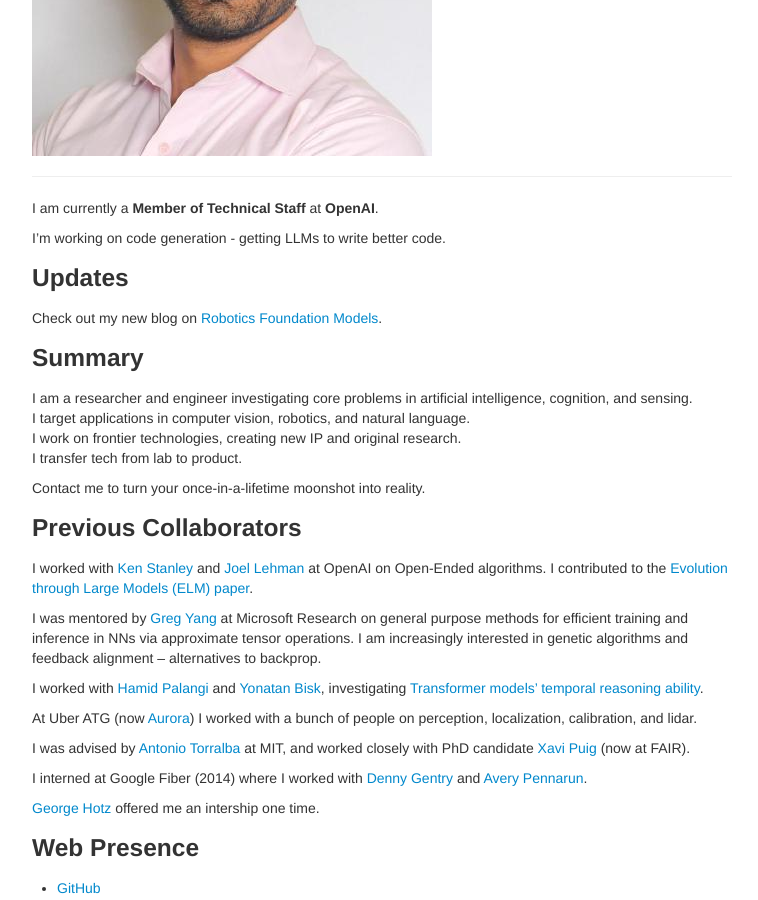
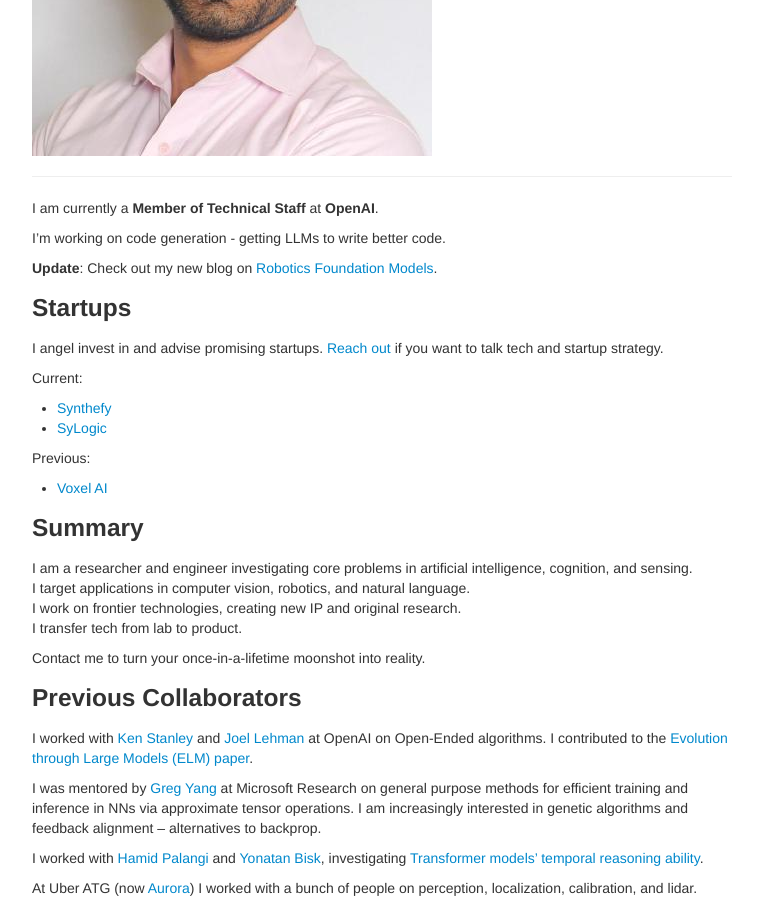
Before and after one commit to darkmatter08/darkmatter08.github.io, a Jekyll site: the page built from index.md, in a window 1280 px wide and 900 px high, scrolled down 396 px. Shown: the whole window, without its empty margins (258-1016 px from the left). Built offline with Jekyll 4.4.1, drawn with Linux system fonts in a browser that asks for light colours.

Commit message:
updated homepage.

```diff
--- a/index.md
+++ b/index.md
@@ -13,8 +13,18 @@ I am currently a **Member of Technical Staff** at **OpenAI**.
 
 I'm working on code generation - getting LLMs to write better code.
 
-### Updates
+**Update**:
 Check out my new blog on [Robotics Foundation Models](pages/blog-rfms.html).
+
+### Startups
+I angel invest in and advise promising startups. [Reach out](pages/about.html) if you want to talk tech and startup strategy.
+
+Current:
+- [Synthefy](https://www.synthefy.com/)
+- [SyLogic](https://www.sylogic.co/)
+
+Previous:
+- [Voxel AI](https://www.voxelai.com/)
 
 ### Summary
 <!-- Travel to exotic lands on my company's private plane. Close deals on groundbreaking technologies. Be interesting to even the smartest people. -->
```
Also changed, not shown: pages/blog-rfms.md (+4 -4 lines).
